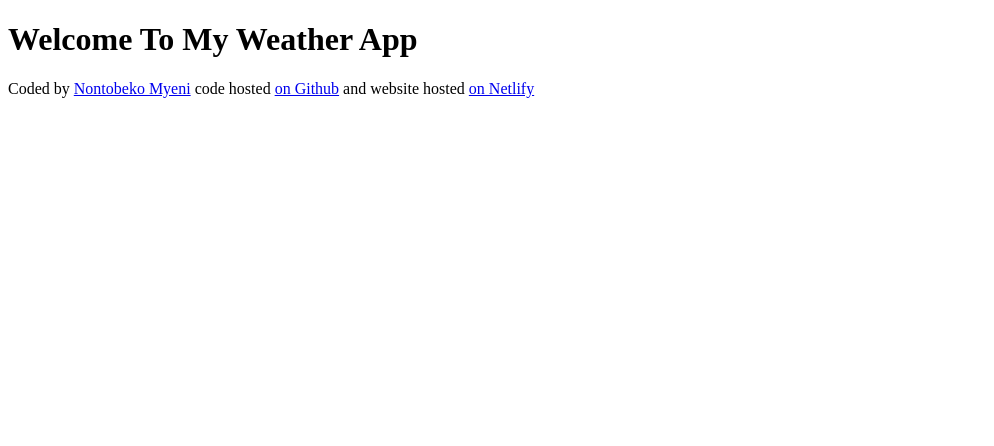
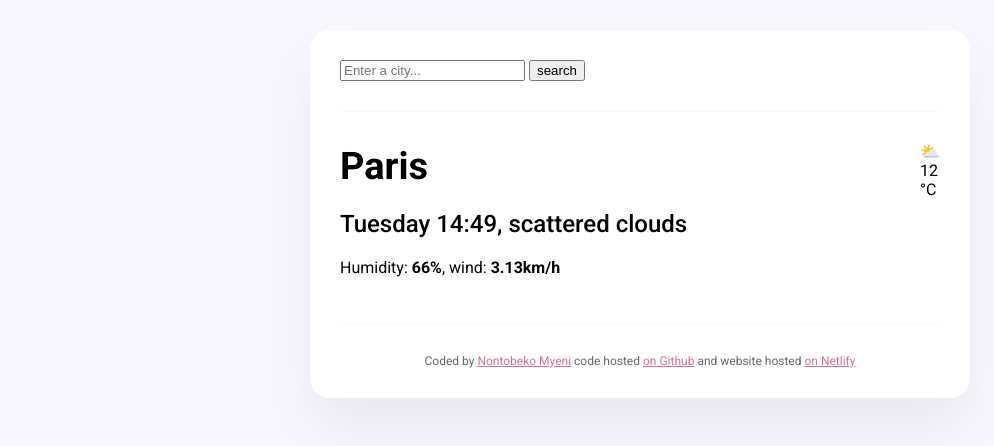
Before and after one commit to Nontobeko714/Vanilla-Weather-App, a plain HTML site: page index.html in a window 1280 px wide. Shown: the whole page, without its empty margins (0-994 px from the left). Drawn offline with Linux system fonts and the light colour scheme.

Commit message:
updated css

```diff
--- a/index.html
+++ b/index.html
@@ -3,10 +3,38 @@
   <head>
     <meta charset="UTF-8" />
     <meta name="viewport" content="width=device-width, initial-scale=1.0" />
+    <link rel="stylesheet" href="src/style.css"/>
+    <link rel="preconnect" href="https://fonts.googleapis.com">
+<link rel="preconnect" href="https://fonts.gstatic.com" crossorigin>
+<link href="https://fonts.googleapis.com/css2?family=Roboto:ital,wght@0,100;0,300;0,400;0,500;0,700;0,900;1,100;1,300;1,400;1,500;1,700;1,900&display=swap" rel="stylesheet">
     <title>Vanilla Weather App</title>
   </head>
   <body>
-    <h1>Welcome To My Weather App</h1>
+    <div class="weather-app">
+    <header>
+      <form class="search-form">
+        <input type="search" placeholder="Enter a city..." required class="search-form=input"/>
+        <input type="submit" value="search" class="search-form-button"/>
+      </form>
+    </header>
+    <main>
+      <div class="weather-app-data">
+        <div>
+    <h1 class="weather-app-city">Paris</h1>
+    <p class="weather-app-details">
+        Tuesday 14:49, scattered clouds
+    </br>
+    </p>
+    Humidity: <strong>66%</strong>, wind: <strong>3.13km/h</strong>
+    </p>
+    </div>
+    <div class="weather-app-container">
+      <div class="weather-app-temperature-emoji">⛅</div>
+      <div class="weather-app=temperature"> 12  </div>
+      <div class= "weather-app-unit">°C </div>
+    </div>
+  </div>
+</main>
     <footer>
       Coded by
       <a href="https://github.com/Nontobeko714" target="_blank"
@@ -22,5 +50,6 @@
       and website hosted
       <a href="thevanillaweatherapp.netlify.app" target="blank"> on Netlify</a>
     </footer>
+    </div>
   </body>
 </html>
--- /dev/null
+++ b/src/style.css
@@ -0,0 +1,84 @@
+body {
+  background-color: #f9f7fe;
+  font-family: "Roboto", sans-serif;
+}
+
+a {
+  color: palevioletred;
+}
+
+h1 {
+}
+.weather-app {
+  background: white;
+  max-width: 600px;
+  margin: 30px auto;
+  padding: 30px;
+  box-shadow: 0 30px 50px rgba(65, 50, 100, 0.08);
+  border-radius: 20px;
+}
+
+header {
+  border-bottom: 1px solid #f9f7fe;
+  padding: 0 0 30px 0;
+}
+.search-form {
+}
+
+.search-form-input {
+  background-color: #f9f7fe;
+  border: none;
+  border-radius: 6px;
+  max-width: 80%;
+  padding: 15px 20px;
+  font-size: 16px;
+}
+
+.weather-app-data {
+  display: flex;
+  justify-content: space-between;
+}
+
+main {
+  padding: 30px 0;
+}
+
+.weather-app-details strong {
+  color: palevioletred;
+}
+
+.weather-app-city {
+  margin: 0;
+  font-size: 38px;
+  line-height: 48px;
+}
+
+.weather-app-details {
+  font-size: 24px;
+  line-height: 20px;
+  color: rgba(39, 33 66, 0.4);
+  font-weight: 500;
+}
+
+.weather-app-temperature {
+}
+.search-form.button {
+  background-color: palevioletred;
+  padding: 15px 20px;
+  border: none;
+  border-radius: 6px;
+  color: white;
+  margin-left: 5px;
+  font-size: 16px;
+}
+
+.weather-app.container {
+  display: flex;
+}
+footer {
+  border-top: 1px solid #f9f7fe;
+  padding: 30px 0 0 0;
+  text-align: center;
+  font-size: 12px;
+  color: rgba(0, 0, 0, 0.6);
+}
```
